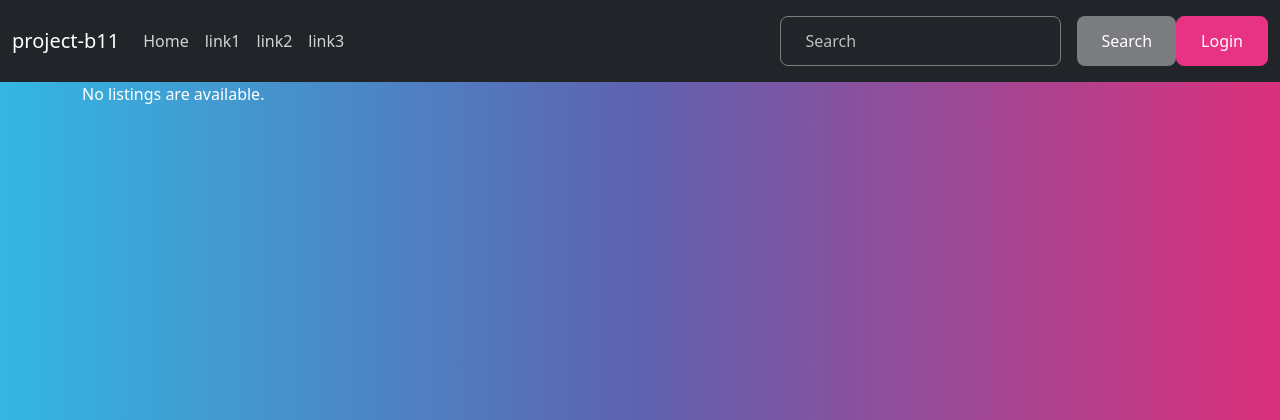
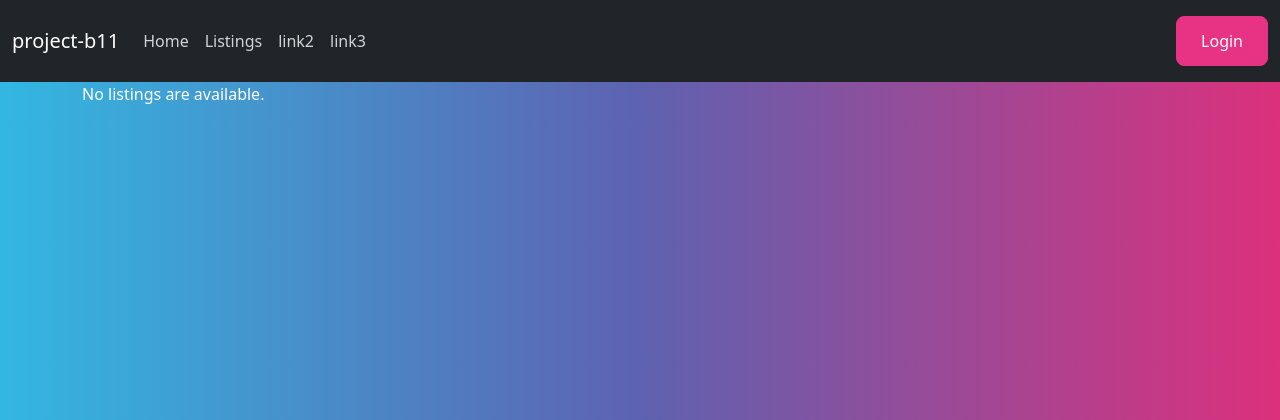
Before and after one commit to bluewhale540/uva-housing-app, a Django app: template listings/templates/listings/index.html in a window 1280 px wide. Shown: the top 420 px of the page. Run offline with Django 3.2, Linux system fonts and the light colour scheme; the template is opened without the code that fills it, so the values that code supplies are empty; some libraries are stand-ins or nearby versions.

Commit message:
added listings link

```diff
--- a/templates/base.html
+++ b/templates/base.html
@@ -20,10 +20,10 @@
     <div class="collapse navbar-collapse" id="navbarColor01">
       <ul class="navbar-nav me-auto">
         <li class="nav-item">
-          <a class="nav-link" href="">Home</a>
+          <a class="nav-link" href="/">Home</a>
         </li>
         <li class="nav-item">
-          <a class="nav-link" href="">link1</a>
+          <a class="nav-link" href="/listings">Listings</a>
         </li>
         <li class="nav-item">
           <a class="nav-link" href="">link2</a>
@@ -32,10 +32,6 @@
           <a class="nav-link" href="">link3</a>
         </li>
       </ul>
-      <form class="d-flex">
-        <input class="form-control me-sm-2" type="text" placeholder="Search">
-        <button class="btn btn-secondary my-2 my-sm-0" type="submit">Search</button>
-      </form>
 
       {% if user.is_authenticated %}
         <a class="btn btn-primary" href="/accounts/logout">Logout</a>
```
